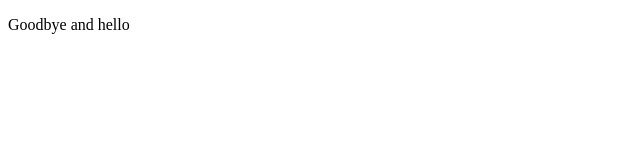
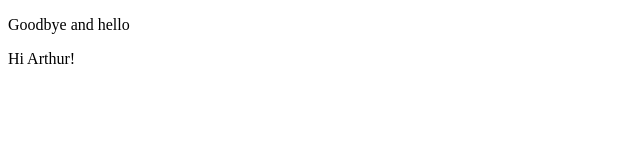
Before and after one commit to AutopsyTurvy/portfolio, a website: page index.html in a window 1280 px wide. Shown: the full height of the page, 0-640 px from the left. Drawn offline with Linux system fonts and the light colour scheme.

Commit message:
Second commit

```diff
--- a/index.html
+++ b/index.html
@@ -8,5 +8,6 @@
 </head>
 <body>
     <p>Goodbye and hello </p>
+    <p>Hi Arthur!</p>
 </body>
 </html>
```
